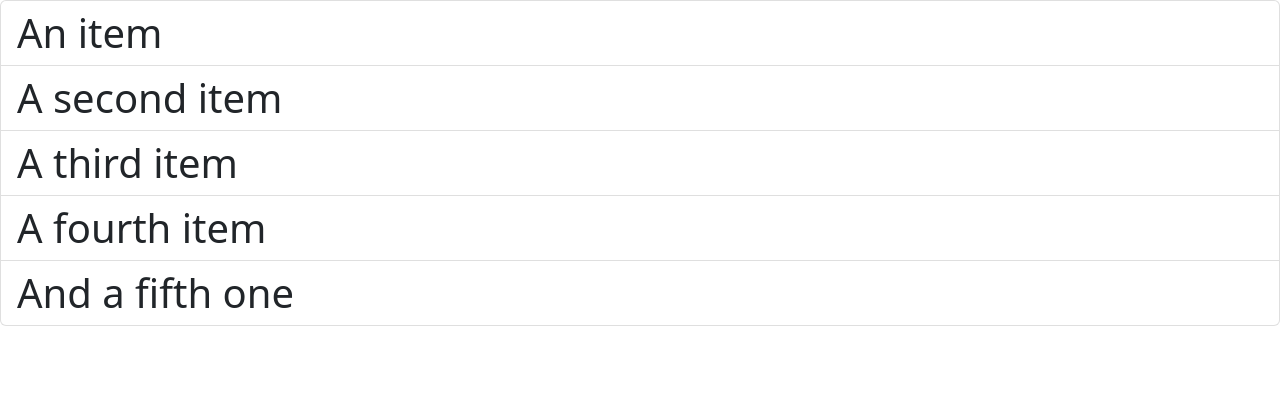
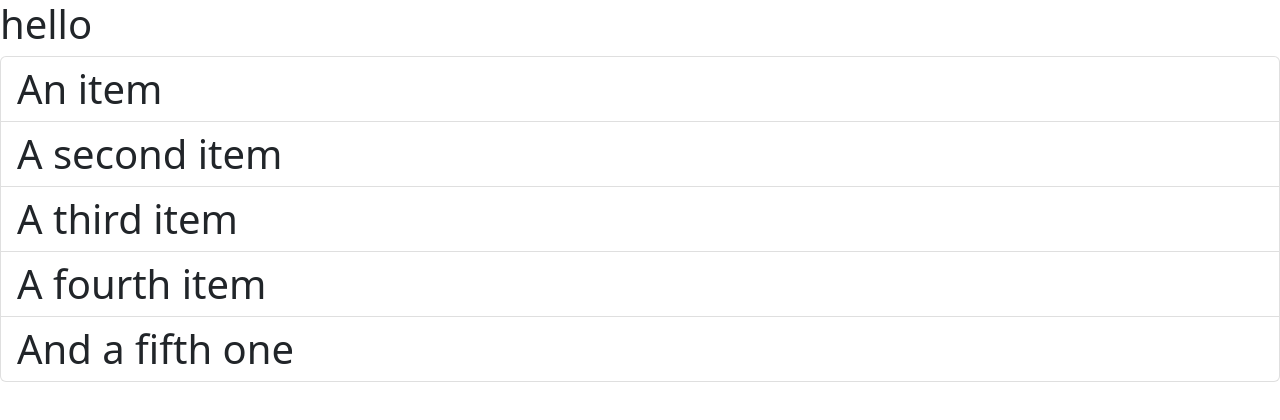
Before and after one commit to JassBrar92/react-app, a React (Vite) app: page / in a window 1280 px wide. Shown: the top 420 px of the page. Built offline with nearby package versions, Linux system fonts and the light colour scheme.

Commit message:
fragments

```diff
--- a/src/components/ListGroup.tsx
+++ b/src/components/ListGroup.tsx
@@ -1,5 +1,8 @@
 function ListGroup(){
+  // <></> these brackets represent fragment it is used to return more than one element
   return (
+    <>
+  <h1>hello</h1>
   <ul className="list-group">
   <li className="list-group-item">An item</li>
   <li className="list-group-item">A second item</li>
@@ -7,6 +10,7 @@ function ListGroup(){
   <li className="list-group-item">A fourth item</li>
   <li className="list-group-item">And a fifth one</li>
 </ul>
+</>
   );
 }
 
```
